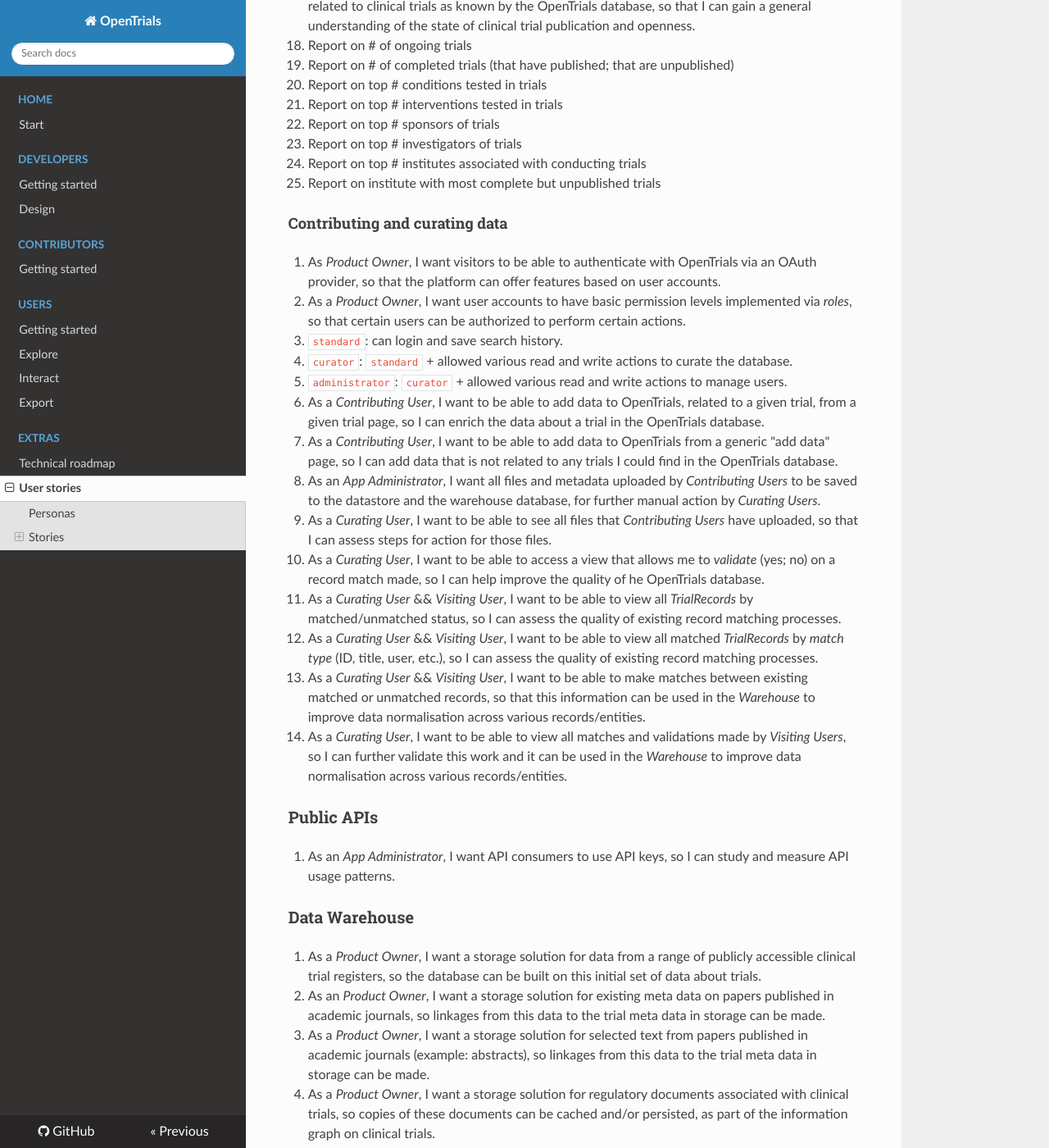
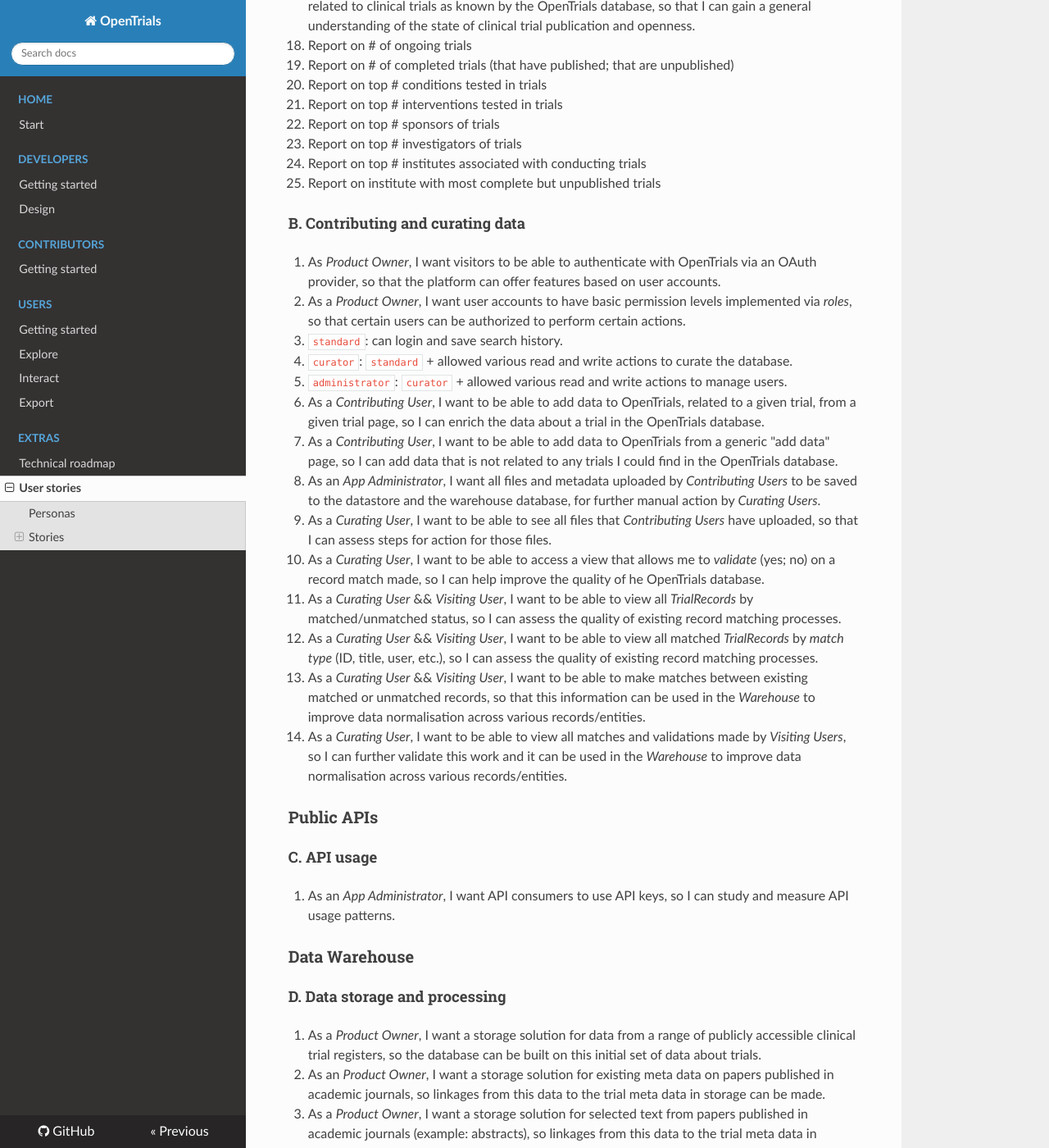
Before and after one commit to opentrials/docs, an MkDocs documentation site: the page built from docs/extras/user-stories/index.md, in a window 1280 px wide and 1400 px high, scrolled down 1694 px. Shown: the whole window at 82% size. Built offline with MkDocs 1.6.1, drawn with Linux system fonts in a browser that asks for light colours; nearby versions of some CDN libraries; old or Windows-style settings are respelled for this version of MkDocs; some of the changed text lies outside the part shown.

Commit message:
User stories

```diff
--- a/docs/extras/user-stories/index.md
+++ b/docs/extras/user-stories/index.md
@@ -16,7 +16,7 @@ A set of user stories to inform platform development.
 
 ### Public UIs
 
-#### Exploring the database
+#### A. Exploring the database
 
 1. As a *Visiting User*, I want to be able to use a simple search interface, so I can explore and discover the OpenTrials database.
 2. As a *Visiting User*, I want to be able to use an advanced search form that allows me to target search based on key attributes and relational data on trials, so I can explore and discover the OpenTrials database with more accuracy.
@@ -44,7 +44,7 @@ A set of user stories to inform platform development.
   - Report on top # institutes associated with conducting trials
   - Report on institute with most complete but unpublished trials
 
-#### Contributing and curating data
+#### B. Contributing and curating data
 
 1. As *Product Owner*, I want visitors to be able to authenticate with OpenTrials via an OAuth provider, so that the platform can offer features based on user accounts.
 2. As a *Product Owner*, I want user accounts to have basic permission levels implemented via *roles*, so that certain users can be authorized to perform certain actions.
@@ -63,9 +63,13 @@ A set of user stories to inform platform development.
 
 ### Public APIs
 
+#### C. API usage
+
 1. As an *App Administrator*, I want API consumers to use API keys, so I can study and measure API usage patterns.
 
 ### Data Warehouse
+
+#### D. Data storage and processing
 
 1. As a *Product Owner*, I want a storage solution for data from a range of publicly accessible clinical trial registers, so the database can be built on this initial set of data about trials.
 2. As an *Product Owner*, I want a storage solution for existing meta data on papers published in academic journals, so linkages from this data to the trial meta data in storage can be made.
```
